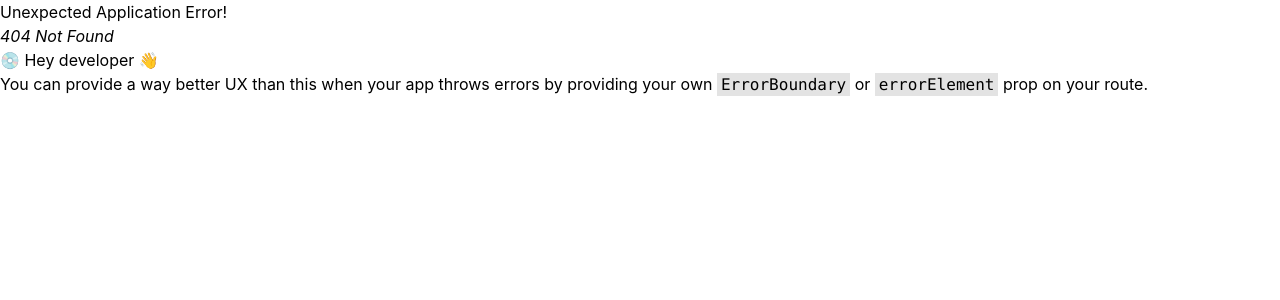
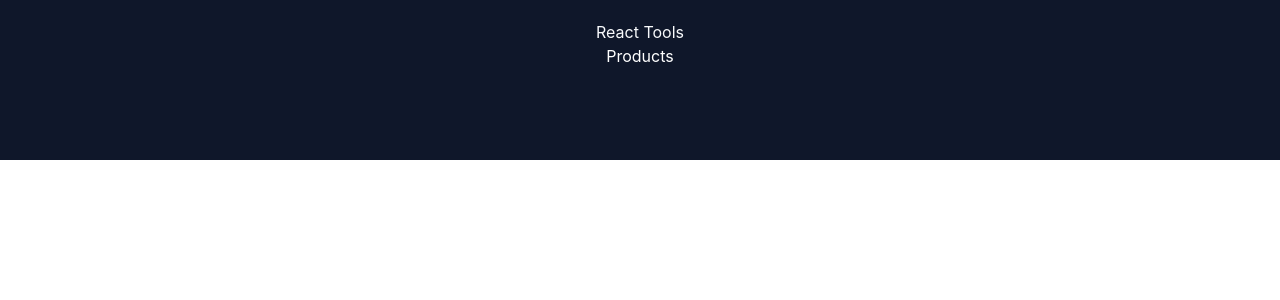
Before and after one commit to ProductivityTools-Learning/productivitytools.learning.typescript.css, a React (Create React App) app: page / in a window 1280 px wide. Before the commit this address had no page. Shown: the top 300 px of the page. Built offline with nearby package versions, Linux system fonts and the light colour scheme.

Commit message:
Navigation

```diff
--- /dev/null
+++ b/src/Components/Header/index.tsx
@@ -0,0 +1,12 @@
+import {Link} from 'react-router-dom'
+
+export function Header(){
+    return(
+        <header className='text-center text-slate-50 bg-slate-900 h-40 p-5'>
+            <h1 className='text=2x1' >React Tools</h1>
+            <nav>
+                <Link to="products" className='text-white no-underline p-1'>Products</Link>
+            </nav>
+        </header>
+    )
+}
--- a/src/Routes.tsx
+++ b/src/Routes.tsx
@@ -1,7 +1,12 @@
 import { createBrowserRouter, RouterProvider } from "react-router-dom";
 import { ProductPage } from "./pages/ProductPage";
+import { Header } from "./Components/Header";
 
 const router = createBrowserRouter([
+  {
+    path: "/",
+    element: <Header />,
+  },
   {
     path: "products",
     element: <ProductPage />,
```
